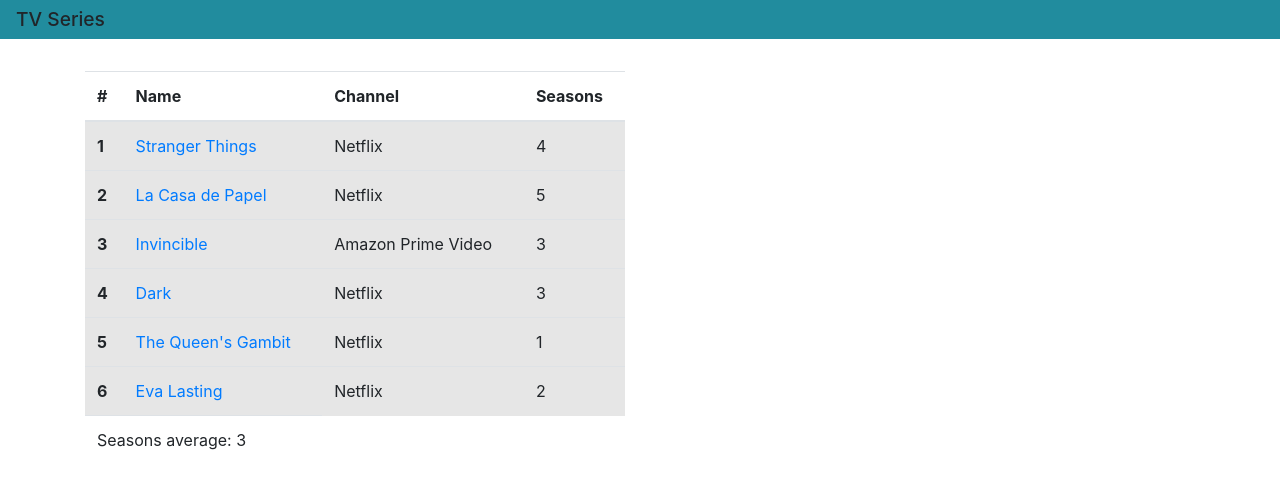
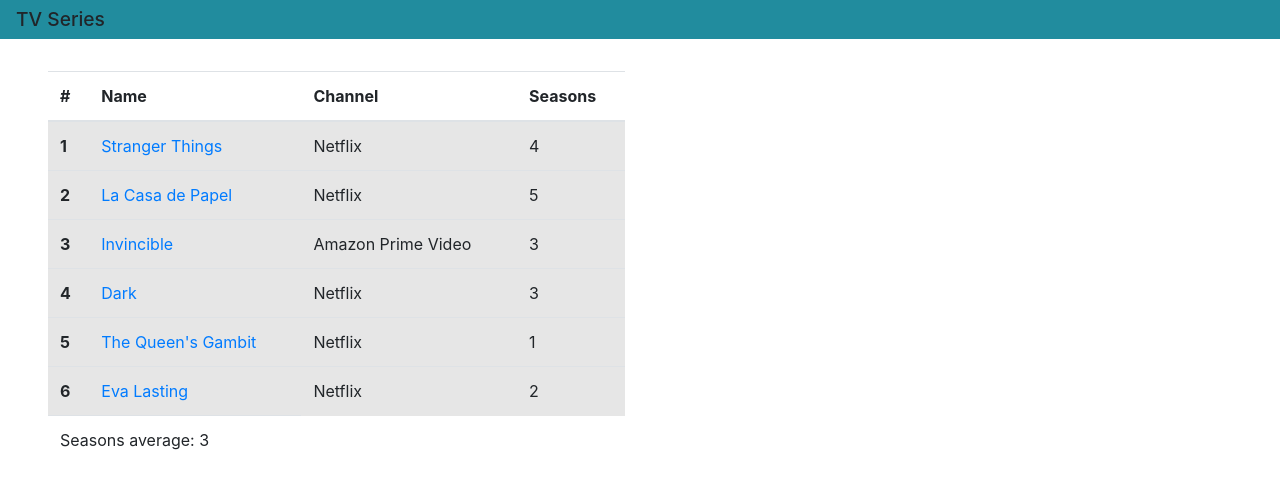
Before and after one commit to SantiagoMunozM/Taller2-Typescript-DSW, a plain HTML site: page index.html in a window 1280 px wide. Drawn offline with nearby package versions, Linux system fonts and the light colour scheme.

Commit message:
Cambios de estilo

```diff
--- a/index.html
+++ b/index.html
@@ -28,12 +28,14 @@
 <body>
     <h1> TV Series</h1>
     <br>
-    <div class="container">
-        <div class="row">
-            <div class="col-6">
+
+    <div class="container-fluid">
+
+        <div class="row ">
+            <div class="col-6 pl-5">
 
 
-                <table class="table ">
+                <table class="table">
                     <thead >
                         <tr>
                             <th>#</th>
@@ -45,10 +47,12 @@
                     <tbody id="series"> </tbody>
                 </table>
             </div>
+            <div class="col-6"></div>
             <script type="module" src="./scripts/serie.js"></script>
             <script type="module" src="./scripts/dataSeries.js"></script>
             <script type="module" src="./scripts/main.js"></script>
         </div>
+
     </div>
 
 </body>
```
